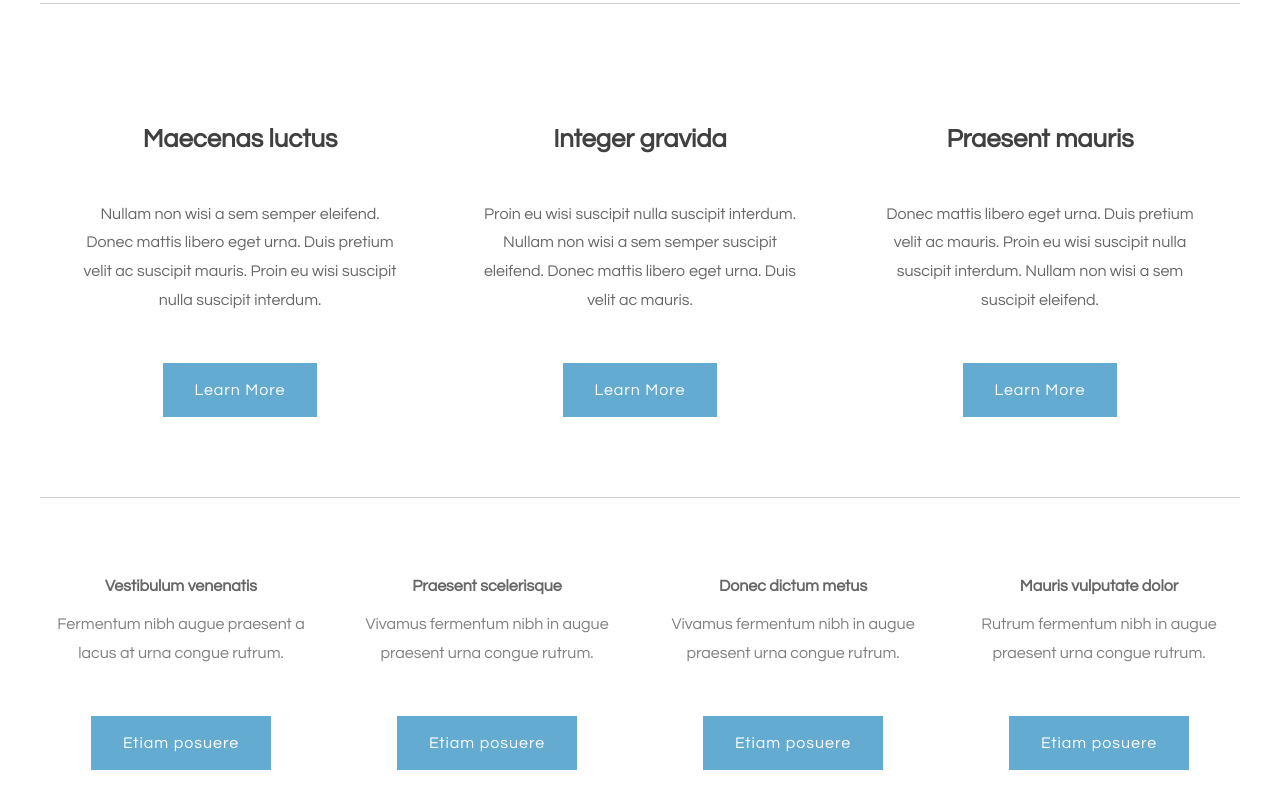
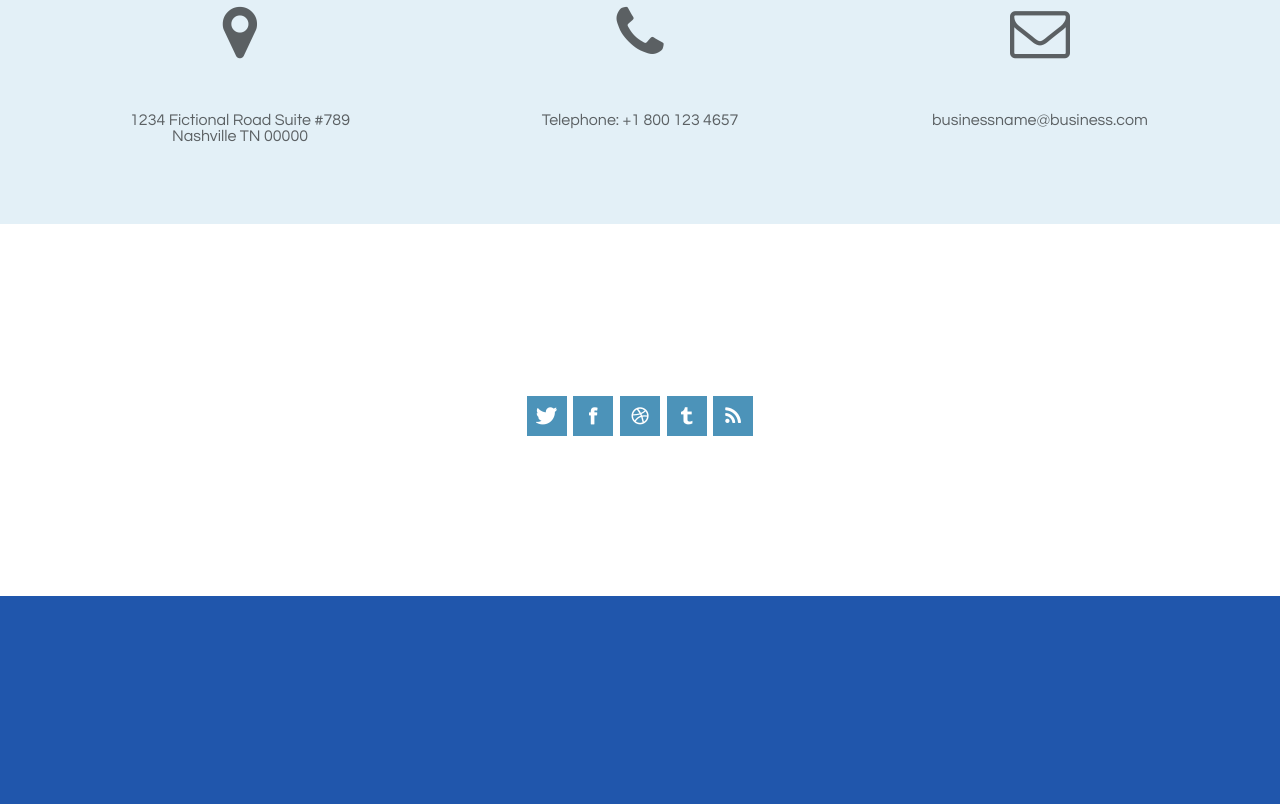
Before and after one commit to JakeSmithQUT/web, a plain HTML site: page index.html in a window 1280 px wide. Shown: the part 1356-2160 px from the top of the page. After the commit the page ends 1952 px from the top, so only its background shows below. Drawn offline with Linux system fonts and the light colour scheme.

Commit message:
uploading files

```diff
--- a/index.html
+++ b/index.html
@@ -50,54 +50,7 @@ Released   : 20140322
 		</div>
 		<p>This is <strong>Undeviating</strong>, a free, fully standards-compliant CSS template designed by <a href="http://templated.co" rel="nofollow">TEMPLATED</a>. The photos in this template are from <a href="http://fotogrph.com/"> Fotogrph</a>. This free template is released under the <a href="http://templated.co/license">Creative Commons Attribution</a> license, so you're pretty much free to do whatever you want with it (even use it commercially) provided you give us credit for it. Have fun :) </p>
 	</div>
-	<div id="three-column" class="container">
-		<div><span class="arrow-down"></span></div>
-		<div id="tbox1">
-			<div class="title">
-				<h2>Maecenas luctus</h2>
-			</div>
-			<p>Nullam non wisi a sem semper eleifend. Donec mattis libero eget urna. Duis pretium velit ac suscipit mauris. Proin eu wisi suscipit nulla suscipit interdum.</p>
-			<a href="#" class="button">Learn More</a> </div>
-		<div id="tbox2">
-			<div class="title">
-				<h2>Integer gravida</h2>
-			</div>
-			<p>Proin eu wisi suscipit nulla suscipit interdum. Nullam non wisi a sem semper suscipit eleifend. Donec mattis libero eget urna. Duis  velit ac mauris.</p>
-			<a href="#" class="button">Learn More</a> </div>
-		<div id="tbox3">
-			<div class="title">
-				<h2>Praesent mauris</h2>
-			</div>
-			<p>Donec mattis libero eget urna. Duis pretium velit ac mauris. Proin eu wisi suscipit nulla suscipit interdum. Nullam non wisi a sem suscipit  eleifend.</p>
-			<a href="#" class="button">Learn More</a> </div>
-	</div>
-	<div id="portfolio" class="container">
-		<div class="column1">
-			<div class="box">
-			  <h3>Vestibulum venenatis</h3>
-				<p>Fermentum nibh augue praesent a lacus at urna congue rutrum.</p>
-		  <a href="#" class="button button-small">Etiam posuere</a> </div>
-		</div>
-		<div class="column2">
-			<div class="box">
-			  <h3>Praesent scelerisque</h3>
-				<p>Vivamus fermentum nibh in augue praesent urna congue rutrum.</p>
-		  <a href="#" class="button button-small">Etiam posuere</a> </div>
-		</div>
-		<div class="column3">
-			<div class="box">
-			  <h3>Donec dictum metus</h3>
-				<p>Vivamus fermentum nibh in augue praesent urna congue rutrum.</p>
-		  <a href="#" class="button button-small">Etiam posuere</a> </div>
-		</div>
-		<div class="column4">
-			<div class="box">
-			  <h3>Mauris vulputate dolor</h3>
-				<p>Rutrum fermentum nibh in augue praesent urna congue rutrum.</p>
-		  <a href="#" class="button button-small">Etiam posuere</a> </div>
-		</div>
-	</div>
-</div>
+
 <div id="footer">
 	<div class="container">
 		<div class="fbox1">
```
